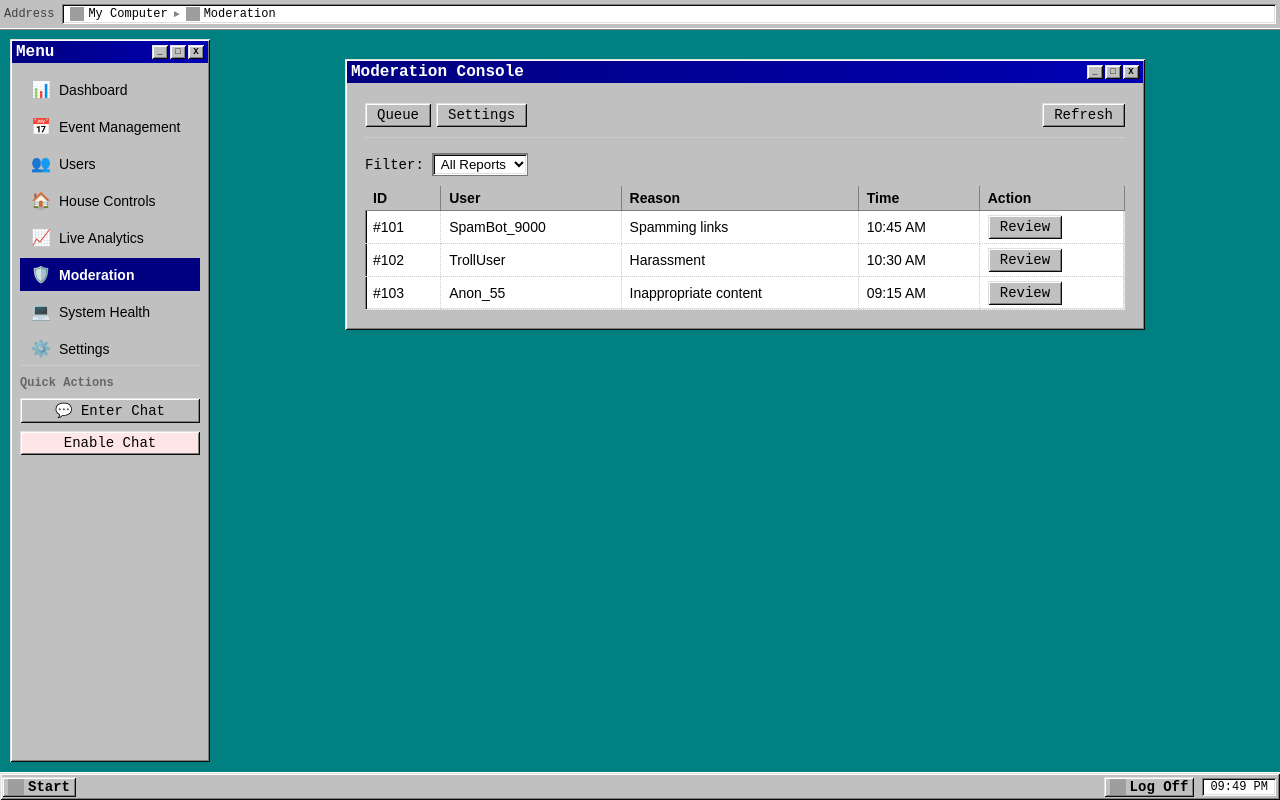
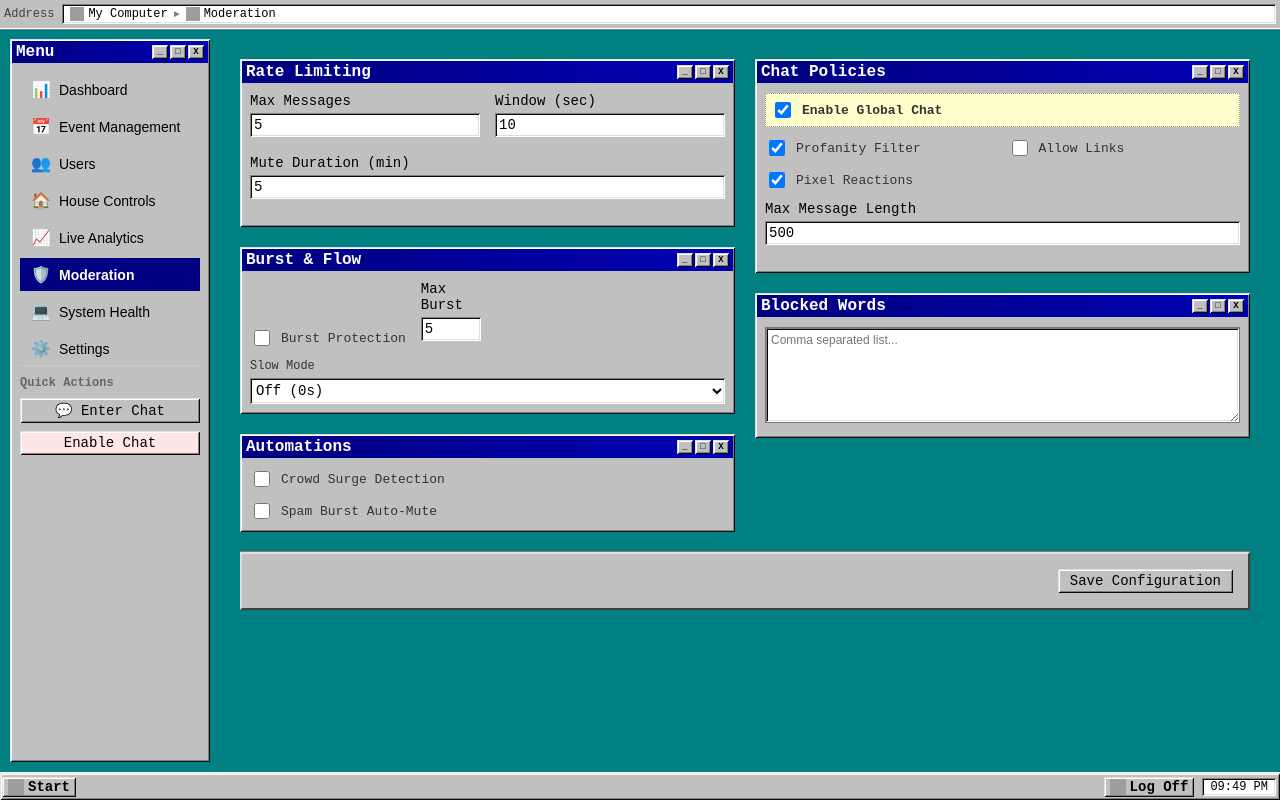
Before and after one commit to CrucialSocietyCo/chronops-admin-os, a Nuxt app: page /admin/moderation in a window 1280 px wide. Built offline with nearby package versions, Linux system fonts and the light colour scheme; no server answers; grey boxes are pictures that could not be loaded.

Commit message:
moderation

```diff
--- a/app/components/moderation/SettingsEditor.vue
+++ b/app/components/moderation/SettingsEditor.vue
@@ -1,64 +1,40 @@
 <template>
   <div class="settings-editor">
-    <div class="header">
-      <h3>Global Configuration</h3>
-      <RetroButton small @click="saveSettings" :disabled="saving">
-        {{ saving ? 'Saving...' : 'Save Changes' }}
-      </RetroButton>
+    <div v-if="loading" class="loading-container">
+      <WindowFrame title="System Status" class="loading-window">
+        <div class="loading-text">Loading configuration...</div>
+      </WindowFrame>
     </div>
 
-    <div v-if="loading" class="loading">Loading settings...</div>
-    <div v-else class="form-grid">
+    <form v-else @submit.prevent="saveSettings" class="settings-form">
+      <div class="masonry-grid">
 
-      <!-- SECTION 1: RATE LIMITS -->
-      <div class="section-label full-width">Rate Limiting</div>
-
-      <div class="field-group">
-        <label>Max Messages (Window)</label>
-        <RetroInput
-          v-model="form.max_messages_per_window"
-          type="number"
-          placeholder="e.g. 5"
-        />
-        <span class="hint">Strict limit (Auto-Mute Trigger).</span>
+        <!-- WINDOW 1: RATE LIMITING -->
+        <div class="masonry-item">
+          <WindowFrame title="Rate Limiting">
+            <div class="form-row">
+              <RetroInput label="Max Messages" v-model="form.max_messages_per_window" type="number" class="flex-grow" />
+              <RetroInput label="Window (sec)" v-model="form.window_seconds" type="number" class="flex-grow" />
+            </div>
+            <div class="form-row">
+               <RetroInput label="Mute Duration (min)" v-model="form.mute_minutes" type="number" class="flex-grow" />
+            </div>
+          </WindowFrame>
         </div>
 
-      <div class="field-group">
-        <label>Window Size (seconds)</label>
-        <RetroInput
-          v-model="form.window_seconds"
-          type="number"
-          placeholder="e.g. 10"
-        />
-        <span class="hint">Timeframe for max messages.</span>
+        <!-- WINDOW 2: BURST & FLOW -->
+        <div class="masonry-item">
+          <WindowFrame title="Burst & Flow">
+            <div class="form-row">
+               <div class="form-group checkbox-group">
+                 <input type="checkbox" id="burstSet" v-model="form.burst_protection_enabled" />
+                 <label for="burstSet">Burst Protection</label>
                </div>
-
-      <div class="field-group">
-        <label>Auto-Mute Duration (min)</label>
-        <RetroInput
-          v-model="form.mute_minutes"
-          type="number"
-          placeholder="e.g. 5"
-        />
-        <span class="hint">Penalty for rate limit violations.</span>
+               <RetroInput label="Max Burst" v-model="form.max_burst_messages" type="number" style="width: 60px" />
             </div>
-
-      <!-- SECTION 2: BURST & FLOW -->
-       <div class="field-group">
-        <label>Burst Protection</label>
-        <div class="checkbox-wrapper">
-             <input type="checkbox" v-model="form.burst_protection_enabled" id="burstSet" />
-             <label for="burstSet">Enable</label>
-        </div>
-        <div class="split-input">
-            <label>Max:</label>
-            <input type="number" v-model="form.max_burst_messages" class="retro-select" style="width: 50px" />
-        </div>
-      </div>
-
-      <div class="field-group">
-        <label>Slow Mode (seconds)</label>
-         <select v-model="form.slow_mode_interval" class="retro-select">
+            <div class="form-group">
+               <label>Slow Mode</label>
+               <select v-model="form.slow_mode_interval" class="retro-select full-width-select">
                   <option :value="0">Off (0s)</option>
                   <option :value="3">3s</option>
                   <option :value="5">5s</option>
@@ -66,79 +42,90 @@
                   <option :value="30">30s</option>
                </select>
             </div>
+          </WindowFrame>
+        </div>
 
-      <div class="field-group">
-         <label>Advanced Automations</label>
-         <div class="checkbox-wrapper">
-             <input type="checkbox" v-model="form.crowd_surge_detection_enabled" id="surgeSet" />
-             <label for="surgeSet">Surge Detect</label>
+        <!-- WINDOW 3: AUTOMATIONS -->
+        <div class="masonry-item">
+           <WindowFrame title="Automations">
+             <div class="checkbox-list">
+               <div class="form-group checkbox-group">
+                 <input type="checkbox" id="surgeSet" v-model="form.crowd_surge_detection_enabled" />
+                 <label for="surgeSet">Crowd Surge Detection</label>
                </div>
-         <div class="checkbox-wrapper">
-             <input type="checkbox" v-model="form.spam_burst_auto_mute" id="spamBurstSet" />
-             <label for="spamBurstSet">Spam Auto-Mute</label>
+               <div class="form-group checkbox-group">
+                 <input type="checkbox" id="spamBurstSet" v-model="form.spam_burst_auto_mute" />
+                 <label for="spamBurstSet">Spam Burst Auto-Mute</label>
                </div>
              </div>
-
-      <!-- SECTION 3: CHAT RESTRICTIONS -->
-      <div class="section-label full-width">Restrictions & Safety</div>
-
-      <div class="field-group">
-        <label>Enable Chat</label>
-        <div class="checkbox-wrapper">
-            <input type="checkbox" v-model="form.is_chat_enabled" id="chatEnabledSet" />
-            <label for="chatEnabledSet">Allow New Messages</label>
-        </div>
+           </WindowFrame>
         </div>
 
-      <div class="field-group">
-        <label>Content Policies</label>
-        <div class="checkbox-wrapper">
-             <input type="checkbox" v-model="form.profanity_filter_enabled" id="profSet" />
+        <!-- WINDOW 4: POLICIES -->
+        <div class="masonry-item">
+          <WindowFrame title="Chat Policies">
+             <div class="form-group checkbox-group highlight-box">
+                 <input type="checkbox" id="chatEnabledSet" v-model="form.is_chat_enabled" />
+                 <label for="chatEnabledSet"><strong>Enable Global Chat</strong></label>
+             </div>
+
+             <div class="checkbox-grid">
+                <div class="form-group checkbox-group">
+                    <input type="checkbox" id="profSet" v-model="form.profanity_filter_enabled" />
                     <label for="profSet">Profanity Filter</label>
                 </div>
-        <div class="checkbox-wrapper">
-             <input type="checkbox" v-model="form.allow_links" id="linkSet" />
+                <div class="form-group checkbox-group">
+                    <input type="checkbox" id="linkSet" v-model="form.allow_links" />
                     <label for="linkSet">Allow Links</label>
                 </div>
-        <div class="checkbox-wrapper">
-             <input type="checkbox" v-model="form.allow_pixel_reactions" id="pixelSet" />
+                <div class="form-group checkbox-group">
+                    <input type="checkbox" id="pixelSet" v-model="form.allow_pixel_reactions" />
                     <label for="pixelSet">Pixel Reactions</label>
                 </div>
              </div>
 
-       <div class="field-group">
-        <label>Max Message Length</label>
-        <RetroInput
-          v-model="form.max_message_length"
-          type="number"
-          placeholder="e.g. 500"
-        />
+             <div class="form-row" style="marginTop: 10px;">
+                <RetroInput label="Max Message Length" v-model="form.max_message_length" type="number" class="flex-grow" />
+             </div>
+          </WindowFrame>
         </div>
 
-      <!-- SECTION 4: BAD WORDS -->
-      <div class="section-label full-width">Bad Words List</div>
-
-      <div class="field-group full-width">
-        <label>Comma Separated List</label>
+        <!-- WINDOW 5: CONTENT FILTER -->
+        <div class="masonry-item">
+           <WindowFrame title="Blocked Words">
               <textarea
                 v-model="form.bad_words_str"
-          rows="4"
+                rows="6"
                 class="retro-textarea"
+                placeholder="Comma separated list..."
               ></textarea>
-        <span class="hint">Case-insensitive partial match. Blocks messages containing these words.</span>
+           </WindowFrame>
         </div>
 
       </div>
+
+      <div class="actions-bar">
+         <div v-if="saveMessage" class="status-message success">{{ saveMessage }}</div>
+         <div v-if="error" class="status-message error">{{ error }}</div>
+         <RetroButton :disabled="saving" @click="saveSettings" class="save-button">
+            {{ saving ? 'Saving...' : 'Save Configuration' }}
+         </RetroButton>
+      </div>
+    </form>
   </div>
 </template>
 
 <script setup>
 import { ref, onMounted } from 'vue'
+import WindowFrame from '~/components/WindowFrame.vue'
 import RetroButton from '~/components/RetroButton.vue'
 import RetroInput from '~/components/RetroInput.vue'
 
 const loading = ref(true)
 const saving = ref(false)
+const error = ref('')
+const saveMessage = ref('')
+
 const form = ref({
   // Moderation Settings (New)
   max_messages_per_window: 5,
@@ -161,6 +148,7 @@ const form = ref({
 
 const fetchSettings = async () => {
     try {
+        loading.value = true
         const [modData, houseData] = await Promise.all([
             $fetch('/api/moderation/settings').catch(() => ({})),
             $fetch('/api/admin/house-controls').catch(() => ({}))
@@ -189,7 +177,7 @@ const fetchSettings = async () => {
 
     } catch (err) {
         console.error('Failed to fetch settings:', err)
-        alert('Error loading settings')
+        error.value = 'Error loading settings'
     } finally {
         loading.value = false
     }
@@ -197,6 +185,9 @@ const fetchSettings = async () => {
 
 const saveSettings = async () => {
     saving.value = true
+    error.value = ''
+    saveMessage.value = ''
+
     try {
         // Payload 1: Moderation Settings Table
         const modPayload = {
@@ -226,10 +217,11 @@ const saveSettings = async () => {
              $fetch('/api/admin/house-controls', { method: 'POST', body: housePayload })
         ])
 
-        alert('All Settings Saved Successfully!')
+        saveMessage.value = 'Settings Saved!'
+        setTimeout(() => saveMessage.value = '', 3000)
     } catch (err) {
          console.error('Failed to save settings:', err)
-         alert('Error saving settings: ' + err.message)
+         error.value = 'Error saving: ' + err.message
     } finally {
         saving.value = false
     }
@@ -241,96 +233,149 @@ onMounted(() => {
 </script>
 
 <style scoped lang="scss">
-@use '~/assets/scss/mixins' as *;
+@use '~/assets/scss/_variables.scss' as *;
+@use '~/assets/scss/_mixins.scss' as *;
 
 .settings-editor {
-  background: #c0c0c0;
-  padding: 10px;
-  border: 1px dotted #808080;
+  /* Removed outer border to allow windows to float freely */
 }
 
-.header {
-  display: flex;
-  justify-content: space-between;
-  align-items: center;
-  margin-bottom: 15px;
+/* Reusing Masonry Logic from House Controls */
+.masonry-grid {
+  column-count: 2;
+  column-gap: 20px;
+  margin-bottom: 20px;
 
-  h3 {
-    margin: 0;
-    font-size: 14px;
-    font-weight: bold;
+  @media (max-width: 900px) {
+    column-count: 1;
   }
 }
 
-.form-grid {
-  display: grid;
-  grid-template-columns: 1fr 1fr 1fr;
-  gap: 15px;
+.masonry-item {
+  break-inside: avoid;
+  margin-bottom: 20px;
 }
 
-.full-width {
-  grid-column: 1 / -1;
+.form-row {
+  display: flex;
+  align-items: flex-end; /* Align inputs */
+  gap: 15px;
+  margin-bottom: 10px;
 }
 
-.section-label {
-    font-weight: bold;
-    border-bottom: 1px solid #808080;
-    margin-top: 10px;
-    margin-bottom: 5px;
-    padding-bottom: 2px;
+.flex-grow {
+  flex: 1;
 }
 
-.field-group {
+.form-group {
     display: flex;
     flex-direction: column;
-  gap: 4px;
+    gap: 5px;
 
     label {
         font-size: 12px;
-    font-weight: bold;
-  }
-
-  .hint {
-    font-size: 10px;
-    color: #666;
-    margin-top: 2px;
+        color: #333;
     }
 }
 
-.checkbox-wrapper {
-    display: flex;
+.checkbox-group {
+    flex-direction: row;
     align-items: center;
-    gap: 5px;
-    margin-bottom: 5px;
+    gap: 8px;
 
     label {
+        font-size: 13px;
         font-weight: normal;
+        cursor: pointer;
+    }
+
+    input[type="checkbox"] {
+        width: 16px;
+        height: 16px;
     }
 }
 
-.split-input {
+.checkbox-list {
     display: flex;
-    align-items: center;
-    gap: 5px;
-    font-size: 11px;
+    flex-direction: column;
+    gap: 10px;
+}
+
+.checkbox-grid {
+    display: grid;
+    grid-template-columns: 1fr 1fr;
+    gap: 10px;
+    margin: 10px 0;
+}
+
+.highlight-box {
+    background: #ffffcc;
+    border: 1px dotted #999;
+    padding: 5px;
+    margin-bottom: 5px;
+}
+
+.retro-select {
+    @include retro-input;
+    padding: 2px;
+    height: 26px;
+}
+
+.full-width-select {
+    width: 100%;
 }
 
 .retro-textarea {
     @include retro-border-inset;
+    width: 100%;
     font-family: 'MS Sans Serif', sans-serif;
-  padding: 4px;
+    padding: 5px;
     resize: vertical;
+    box-sizing: border-box;
+    font-size: 12px;
 }
 
-.retro-select {
-  @include retro-border-inset;
-  padding: 4px;
-  font-family: 'MS Sans Serif', sans-serif;
+/* Reuse Loading/Actions Bar from House Controls for consistency */
+.loading-container {
+  display: flex;
+  justify-content: center;
+  padding: 50px;
 }
 
-.loading {
+.loading-window {
+    width: 300px;
+}
+
+.loading-text {
     padding: 20px;
     text-align: center;
-  font-style: italic;
+    font-weight: bold;
+}
+
+.actions-bar {
+  display: flex;
+  justify-content: flex-end;
+  align-items: center;
+  gap: 15px;
+  margin-top: 10px;
+  padding-top: 10px;
+  border-top: 1px solid #fff;
+  box-shadow: 0 -1px 0 #808080;
+  background: #c0c0c0;
+  padding: 15px;
+  border: 2px solid #dfdfdf;
+  border-right-color: #404040;
+  border-bottom-color: #404040;
+  grid-column: 1 / -1; /* If inside grid */
+}
+
+.status-message {
+  font-weight: bold;
+  &.success { color: green; }
+  &.error { color: red; }
+}
+
+.save-button {
+    min-width: 140px;
 }
 </style>
--- a/app/pages/admin/house-controls.vue
+++ b/app/pages/admin/house-controls.vue
@@ -9,6 +9,7 @@
 
     <form v-else @submit.prevent="saveSettings" class="settings-form">
 
+      <div class="masonry-grid">
         <!-- GROUP 2: Admin Signal Tools (Renumbered) -->
         <div class="masonry-item">
           <WindowFrame title="Admin Signals">
--- a/app/pages/admin/moderation.vue
+++ b/app/pages/admin/moderation.vue
@@ -1,158 +1,30 @@
 <template>
   <div class="moderation-page">
-    <WindowFrame title="Moderation Console" width="800px">
       <div class="moderation-content">
-        <div class="toolbar">
-          <div class="mode-switch">
-             <RetroButton :active="currentView === 'queue'" @click="currentView = 'queue'">Queue</RetroButton>
-             <RetroButton :active="currentView === 'settings'" @click="currentView = 'settings'">Settings</RetroButton>
-          </div>
-
-          <div class="actions" v-if="currentView === 'queue'">
-            <RetroButton small>Refresh</RetroButton>
-          </div>
-        </div>
-
-        <!-- QUEUE VIEW -->
-        <div v-if="currentView === 'queue'">
-            <div class="filter-bar">
-                <label>Filter:</label>
-                <select class="retro-select">
-                  <option>All Reports</option>
-                  <option>Pending</option>
-                  <option>Resolved</option>
-                </select>
-            </div>
-
-            <table class="retro-table">
-              <thead>
-                <tr>
-                  <th>ID</th>
-                  <th>User</th>
-                  <th>Reason</th>
-                  <th>Time</th>
-                  <th>Action</th>
-                </tr>
-              </thead>
-              <tbody>
-                <tr v-for="report in reports" :key="report.id">
-                  <td>#{{ report.id }}</td>
-                  <td>{{ report.user }}</td>
-                  <td>{{ report.reason }}</td>
-                  <td>{{ report.time }}</td>
-                  <td>
-                    <RetroButton small>Review</RetroButton>
-                  </td>
-                </tr>
-                <tr v-if="reports.length === 0">
-                  <td colspan="5" class="empty-state">No pending reports.</td>
-                </tr>
-              </tbody>
-            </table>
-        </div>
-
-        <!-- SETTINGS VIEW -->
-        <SettingsEditor v-if="currentView === 'settings'" />
-
+        <SettingsEditor />
       </div>
-    </WindowFrame>
   </div>
 </template>
 
 <script setup>
-import { ref } from 'vue'
-import WindowFrame from '~/components/WindowFrame.vue'
-import RetroButton from '~/components/RetroButton.vue'
 import SettingsEditor from '~/components/moderation/SettingsEditor.vue'
 
 definePageMeta({
   layout: 'admin'
 })
-
-const currentView = ref('queue')
-
-const reports = ref([
-  { id: 101, user: 'SpamBot_9000', reason: 'Spamming links', time: '10:45 AM' },
-  { id: 102, user: 'TrollUser', reason: 'Harassment', time: '10:30 AM' },
-  { id: 103, user: 'Anon_55', reason: 'Inappropriate content', time: '09:15 AM' },
-])
 </script>
 
 <style lang="scss" scoped>
-@use '~/assets/scss/mixins' as *;
-
 .moderation-page {
   display: flex;
   justify-content: center;
   padding-top: 20px;
+  padding-bottom: 40px;
 }
 
 .moderation-content {
-  padding: 10px;
-  display: flex;
-  flex-direction: column;
-  gap: 15px;
-}
-
-.toolbar {
-  display: flex;
-  justify-content: space-between;
-  align-items: center;
-  padding-bottom: 10px;
-  border-bottom: 1px solid #ccc;
-}
-
-.filter-bar {
-  display: flex;
-  align-items: center;
-  gap: 8px;
-  font-size: 14px;
-  margin-bottom: 10px;
-}
-
-.mode-switch {
-    display: flex;
-    gap: 5px;
-}
-
-.retro-select {
-  @include retro-border-inset;
-  padding: 2px 4px;
-  font-family: 'MS Sans Serif', sans-serif;
-}
-
-.retro-table {
   width: 100%;
-  border-collapse: collapse;
-  font-family: 'MS Sans Serif', sans-serif;
-  font-size: 14px;
-  background: white;
-  @include retro-border-inset;
-
-  thead {
-    background-color: #c0c0c0;
-
-    th {
-      text-align: left;
-      padding: 4px 8px;
-      border-bottom: 1px solid #808080;
-      border-right: 1px solid #808080;
-    }
-  }
-
-  tbody {
-    td {
-      padding: 4px 8px;
-      border-right: 1px dotted #ccc;
-      border-bottom: 1px dotted #ccc;
-    }
-  }
-}
-
-.empty-state {
-  text-align: center;
-  padding: 20px;
-  color: #666;
-  font-style: italic;
+  max-width: 1200px;
+  padding: 0 20px;
 }
 </style>
```
Also changed, not shown: 1 other file (tests, documents, lock files or other folders). Lines whose indentation alone changed are shown as unchanged.
